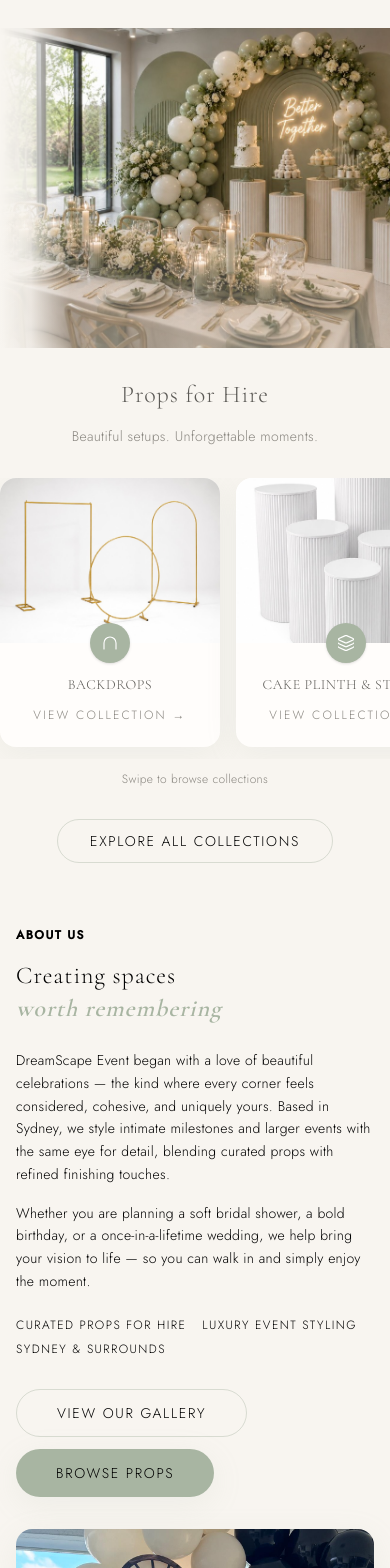
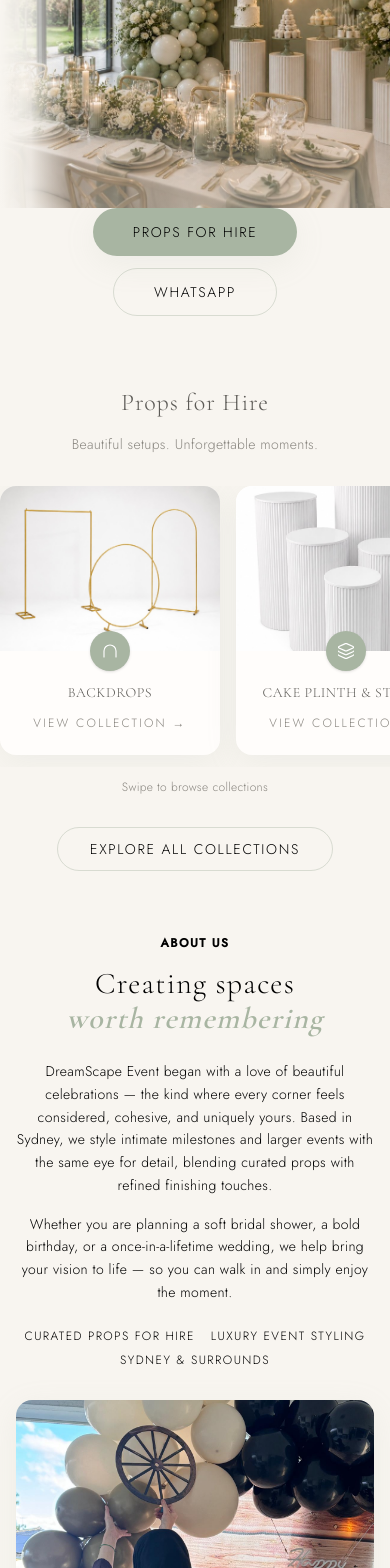
Before and after one commit to buildbyjuju/props-for-hire, a Next.js app: page / in a window 390 px wide. Shown: the part 432-2000 px from the top of the page. Built offline with nearby package versions, Linux system fonts and the light colour scheme; no server answers.

Commit message:
update website

```diff
--- a/components/home/AboutSection.tsx
+++ b/components/home/AboutSection.tsx
@@ -13,28 +13,28 @@ export function AboutSection() {
     <section id="about" className="section-padding bg-cream">
       <div className="mx-auto max-w-6xl px-4 sm:px-6">
         <div className="flex flex-col gap-8 lg:grid lg:grid-cols-2 lg:items-center lg:gap-14">
-          <div>
+          <div className="text-center lg:text-left">
             <p className="text-xs font-bold uppercase tracking-luxury text-black">
               About us
             </p>
-            <h2 className="mt-4 font-serif text-2xl font-light leading-snug text-black sm:text-3xl lg:text-[2.75rem]">
+            <h2 className="mx-auto mt-4 max-w-4xl font-serif text-3xl font-light leading-[1.15] text-black sm:text-4xl lg:mx-0 lg:max-w-none lg:text-[2.75rem] lg:leading-snug">
               Creating spaces
               <br />
               <span className="font-bold italic text-sage">worth remembering</span>
             </h2>
-            <p className="mt-6 text-sm font-light leading-relaxed text-black sm:text-base lg:mt-8">
+            <p className="mx-auto mt-6 max-w-lg text-sm font-light leading-relaxed tracking-wide text-black sm:text-base lg:mx-0 lg:mt-8">
               DreamScape Event began with a love of beautiful celebrations — the
               kind where every corner feels considered, cohesive, and uniquely
               yours. Based in Sydney, we style intimate milestones and larger
               events with the same eye for detail, blending curated props with
               refined finishing touches.
             </p>
-            <p className="mt-4 text-sm font-light leading-relaxed text-black sm:text-base">
+            <p className="mx-auto mt-4 max-w-lg text-sm font-light leading-relaxed tracking-wide text-black sm:text-base lg:mx-0">
               Whether you are planning a soft bridal shower, a bold birthday, or
               a once-in-a-lifetime wedding, we help bring your vision to life —
               so you can walk in and simply enjoy the moment.
             </p>
-            <ul className="mt-6 flex flex-wrap gap-x-4 gap-y-2 sm:gap-x-6 lg:mt-8">
+            <ul className="mx-auto mt-6 flex max-w-lg flex-wrap justify-center gap-x-4 gap-y-2 sm:gap-x-6 lg:mx-0 lg:mt-8 lg:max-w-none lg:justify-start">
               {HIGHLIGHTS.map((item) => (
                 <li
                   key={item}
@@ -44,7 +44,7 @@ export function AboutSection() {
                 </li>
               ))}
             </ul>
-            <div className="mt-8 flex flex-wrap gap-3 sm:gap-4 lg:mt-10">
+            <div className="mt-8 hidden flex-wrap justify-start gap-3 sm:gap-4 lg:mt-10 lg:flex">
               <Button size="lg" variant="outline" className="min-h-11" asChild>
                 <Link href="/#gallery">View our gallery</Link>
               </Button>
@@ -63,6 +63,15 @@ export function AboutSection() {
               sizes="(max-width: 1024px) 100vw, 50vw"
             />
           </div>
+
+          <div className="flex flex-wrap justify-center gap-3 sm:gap-4 lg:hidden">
+            <Button size="lg" variant="outline" className="min-h-11" asChild>
+              <Link href="/#gallery">View our gallery</Link>
+            </Button>
+            <Button size="lg" className="min-h-11" asChild>
+              <Link href="/props">Browse props</Link>
+            </Button>
+          </div>
         </div>
       </div>
     </section>
--- a/components/home/HeroSection.tsx
+++ b/components/home/HeroSection.tsx
@@ -20,7 +20,7 @@ export function HeroSection() {
             Curated props and full styling for celebrations that feel timeless,
             refined, and unmistakably yours.
           </p>
-          <div className="mt-8 flex flex-wrap justify-center gap-3 sm:gap-4 lg:mt-10 lg:justify-start">
+          <div className="mt-8 hidden flex-wrap justify-center gap-3 sm:gap-4 lg:mt-10 lg:flex lg:justify-start">
             <Button size="lg" className="min-h-11" asChild>
               <Link href="/#props-hire">Props for Hire</Link>
             </Button>
@@ -50,6 +50,21 @@ export function HeroSection() {
             aria-hidden
           />
         </div>
+
+        <div className="flex flex-wrap justify-center gap-3 px-4 pb-10 sm:gap-4 sm:px-6 sm:pb-12 lg:hidden">
+          <Button size="lg" className="min-h-11" asChild>
+            <Link href="/#props-hire">Props for Hire</Link>
+          </Button>
+          <Button size="lg" variant="outline" className="min-h-11" asChild>
+            <a
+              href={SOCIAL_LINKS.whatsapp}
+              target="_blank"
+              rel="noopener noreferrer"
+            >
+              WhatsApp
+            </a>
+          </Button>
+        </div>
       </div>
     </section>
   );
```
